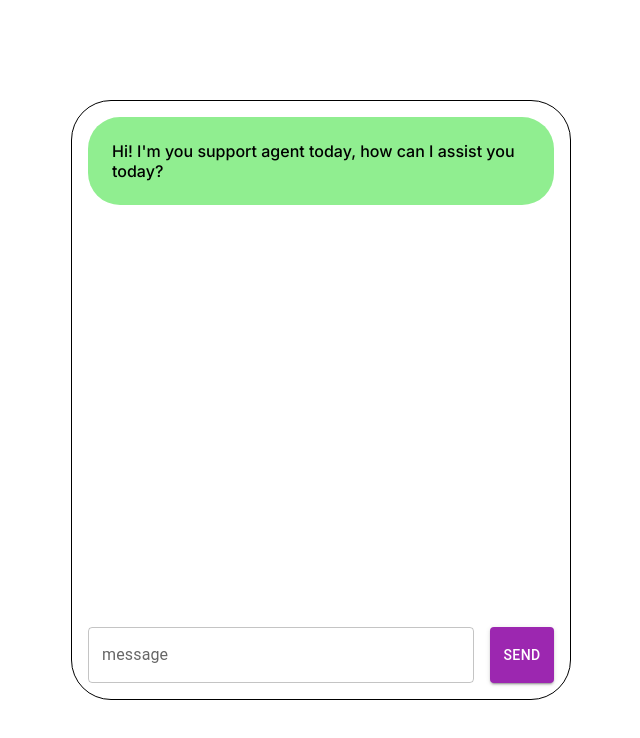
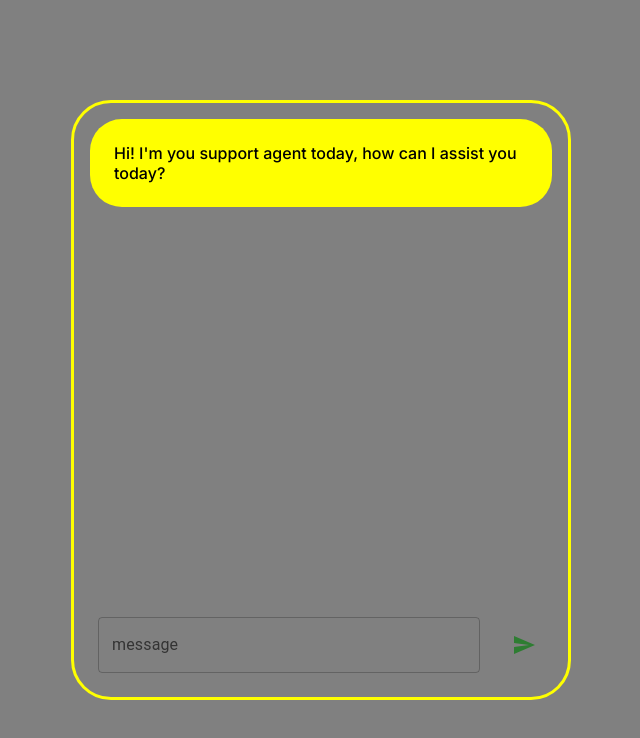
Before and after one commit to madeeha-balouch/aiChatSupport, a Next.js app: page / in a window 1280 px wide. Shown: the top 738 px of the page, without its empty margins (319-959 px from the left). Built offline with nearby package versions, Linux system fonts and the light colour scheme.

Commit message:
design update

```diff
--- a/app/page.js
+++ b/app/page.js
@@ -1,16 +1,34 @@
 "use client";
 import Image from "next/image";
 import { useState, useEffect } from "react";
-import { Box, Stack } from "@mui/system";
+import { borderColor, Box, color, Stack } from "@mui/system";
 import { Button, TextField } from "@mui/material";
-import Markdown from 'react-markdown'
-
+import Markdown from "react-markdown";
+import SendIcon from "@mui/icons-material/Send";
+import IconButton from "@mui/material/IconButton";
 
 const style = {
-  backgroundColor: "lightgray",
-  color: "white",
-  borderRadius: 12,
-  padding: 3,
+  transition: "all 0.4s ease",
+  "&:hover": {
+    transform: "scale(1.05)",
+    boxShadow: "0 6px 8px rgba(0,0,0,0.15)",
+    borderColor: "black",
+  },
+  justifyContent: "center",
+};
+
+const style_1 = {
+  transition: "all 0.4s ease",
+  "&:hover": {
+    transform: "scale(1.05)",
+    boxShadow: "0 6px 8px rgba(0,0,0,0.15)",
+    borderColor: "black",
+  },
+  justifyContent: "center",
+  alignItems: "center",
+  position: "absolute",
+  top: "20%",
+  left: "20%",
 };
 
 export default function Home() {
@@ -57,26 +75,28 @@ export default function Home() {
             },
           ];
         });
-        return reader.read().then(processText)
+        return reader.read().then(processText);
       });
     });
   };
 
   return (
     <Box
+      //sx={style_1}
       width="100vw"
       height="100vh"
       display="flex"
       flexDirection="column"
       justifyContent="center"
       alignItems="center"
-      borderRadius={12}
+      //borderRadius={12}
+      backgroundColor="gray"
     >
       <Stack
         direction="column"
         width="500px"
         height="600px"
-        border="1px solid black"
+        border="3px solid yellow"
         borderRadius={10}
         p={2}
         spacing={3}
@@ -99,11 +119,9 @@ export default function Home() {
               <Box
                 //sx={style}
                 backgroundColor={
-                  message.role === "assistant" ? "lightgreen" : "green"
+                  message.role === "assistant" ? "yellow" : "green"
                 }
-                color={
-                  message.role === "assistant" ? "black" : "white"
-                }
+                color={message.role === "assistant" ? "black" : "white"}
                 fontWeight={500}
                 borderRadius={8}
                 padding={3}
@@ -113,14 +131,25 @@ export default function Home() {
             </Box>
           ))}
         </Stack>
-        <Stack direction="row" spacing={2}>
+        <Stack direction="row" spacing={3} padding={1}>
           <TextField
             label="message"
-            fullWidth
+            fullWidth={10}
+            color="success"
+            variant="outlined"
+            padding={2}
             value={message}
             onChange={(e) => setMessage(e.target.value)}
           />
-          <Button variant="contained" onClick={sendMessages} color="secondary">send</Button>
+          <IconButton
+            aria-label="send"
+            onClick={sendMessages}
+            color="success"
+            sx={style}
+            size="normal"
+          >
+            <SendIcon />
+          </IconButton>
         </Stack>
       </Stack>
     </Box>
--- a/package.json
+++ b/package.json
@@ -12,6 +12,7 @@
     "@emotion/react": "^11.13.0",
     "@emotion/styled": "^11.13.0",
     "@google/generative-ai": "^0.16.0",
+    "@mui/icons-material": "^5.16.6",
     "@mui/material": "^5.16.6",
     "next": "14.2.5",
     "openai": "^4.54.0",
```
Also changed, not shown: 1 other file (tests, documents, lock files or other folders).
